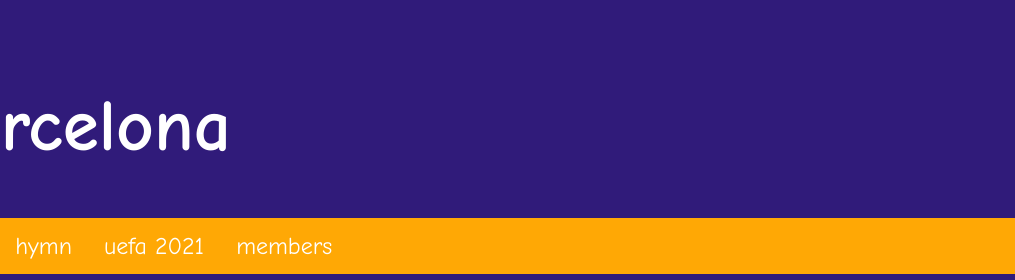
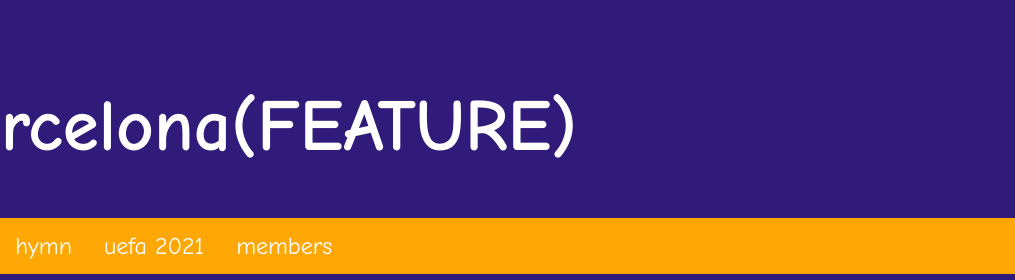
Before and after one commit to Hroskopf/Lab2, a plain HTML site: page index.html in a window 1280 px wide. Shown: the top 280 px of the page, 265-1280 px from the left. Drawn offline with Linux system fonts and the light colour scheme; a script that the page names is missing.

Commit message:
new feature

```diff
--- a/index.html
+++ b/index.html
@@ -8,7 +8,7 @@
 	<link href="style.css" rel="stylesheet" type="text/css">
 </head>
 <body>
-	<h1 class="title"><img src="source/logo.png"  width="100">FCBarcelona </h1>
+	<h1 class="title"><img src="source/logo.png"  width="100">FCBarcelona(FEATURE)</h1>
 
 	<ul class = "navbar">
 		<li class = "nav-item"><a class = "active"  href = "Index.html">home</a></li>
```
